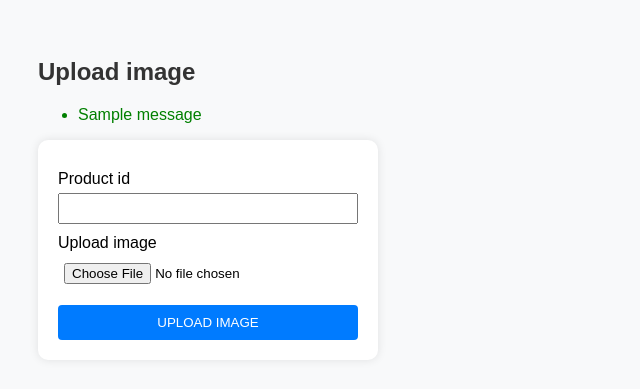
After one commit to melmanigor/hw-35, a Flask app: template cart/templates/upload.html in a window 1280 px wide. The commit adds this page. Shown: the top 389 px of the page, without its empty margins (0-640 px from the left). Run offline with Flask 3, Linux system fonts and the light colour scheme; the template is opened without the code that fills it, so the values that code supplies are empty; one stand-in notice (Sample message) is shown.

Commit message:
08/04/2025

```diff
--- a/app.py
+++ b/app.py
@@ -1,11 +1,16 @@
-from flask import Flask,render_template,request,redirect,url_for,abort
+from flask import Flask,render_template,request,redirect,url_for,abort,flash
 from cart import cart_bp,cart,api_cart_bp
 import webbrowser
+import os
+from werkzeug.utils import secure_filename
 from threading import Timer
 
 app=Flask(__name__)
 app.register_blueprint(cart_bp,url_prefix='/cart')
 app.register_blueprint(api_cart_bp,url_prefix='/api')
+app.secret_key="supersecret123"
+UPLOAD_FOLDER='static/images'
+ALLOWED_EXTENSION={'png','jpg'}
 
 @app.route('/', methods=['GET','POST'])
 def index():
@@ -29,6 +34,23 @@ def index():
                 abort(404, description=f"The item '{search_query}' was not found")
 
     return render_template('index.html',search_query=search_query,search_results=search_results)
+@app.route('/admin/upload',methods=['GET','POST'])
+def upload_file():
+    if request.method =='POST':
+        product_id=request.form.get('product_id')
+        file=request.files.get('image')
+        if not product_id or not file or file.filename=="":
+            flash("Both product id and file name should be enter")
+            return redirect(request.url)
+        filename=secure_filename(f"{product_id}_{file.filename}")
+        path=os.path.join('static/images',filename)
+        file.save(path)
+        flash("Image upload successfully")
+        return  redirect(url_for('upload_file'))
+    return render_template('upload.html')
+
+
+
 
 def open_browser():
     webbrowser.open_new("http://127.0.0.1:5000")
--- a/cart/templates/index.html
+++ b/cart/templates/index.html
@@ -17,6 +17,7 @@
      <label for="item">Enter The Name of Item </label>
      <input type="text" id="item" name="item" required>
      <button type="submit"> Add Item to cart</button>
+     <label for
     </form>
     <br>
     <a href="{{url_for ('cart.show_cart')}}">Show List Of Items In Cart</a>
--- /dev/null
+++ b/cart/templates/upload.html
@@ -0,0 +1,36 @@
+<!DOCTYPE html>
+<html lang="en">
+<head>
+    <meta charset="UTF-8">
+    <meta name="viewport" content="width=device-width, initial-scale=1.0">
+    <title>Document</title>
+</head>
+<link rel="stylesheet" href="{{ url_for('static', filename='style.css') }}">
+
+<body>
+
+    <h2>Upload image</h2>
+
+    {% with messages = get_flashed_messages() %}
+      {% if messages %}
+        <ul class="flashes" style="color: green;">
+          {% for message in messages %}
+            <li>{{ message }}</li>
+          {% endfor %}
+        </ul>
+      {% endif %}
+    {% endwith %}
+
+    <form enctype="multipart/form-data" method="POST" action="">
+        <label for="product_id">Product id</label>
+        <input type="text" id="product_id" name="product_id" required>
+        <br>
+        <label for="image">Upload image</label>
+        <input type="file" id="image" name="image" accept="image/*" required>
+        <br>
+        <button type="submit">UPLOAD IMAGE </button>
+
+       </form>
+
+</body>
+</html>
--- /dev/null
+++ b/static/style.css
@@ -0,0 +1,45 @@
+body {
+    font-family: Arial, sans-serif;
+    padding: 30px;
+    background-color: #f8f9fa;
+}
+
+h2 {
+    color: #333;
+}
+
+form {
+    background-color: white;
+    padding: 20px;
+    border-radius: 10px;
+    width: 300px;
+    box-shadow: 0 0 10px rgba(0,0,0,0.1);
+}
+
+label {
+    display: block;
+    margin-top: 10px;
+}
+
+input[type="text"],
+input[type="file"] {
+    width: 100%;
+    padding: 6px;
+    margin-top: 5px;
+    box-sizing: border-box;
+}
+
+button {
+    margin-top: 15px;
+    padding: 10px;
+    width: 100%;
+    background-color: #007bff;
+    color: white;
+    border: none;
+    border-radius: 4px;
+    cursor: pointer;
+}
+
+button:hover {
+    background-color: #0056b3;
+}
```
Also changed, not shown: static/images/1_Screenshot_2025-02-21_172708.png (added), static/images/2_Screenshot_2025-02-21_172730.png (added), static/images/3_Screenshot_2025-02-22_154638.png (added).
